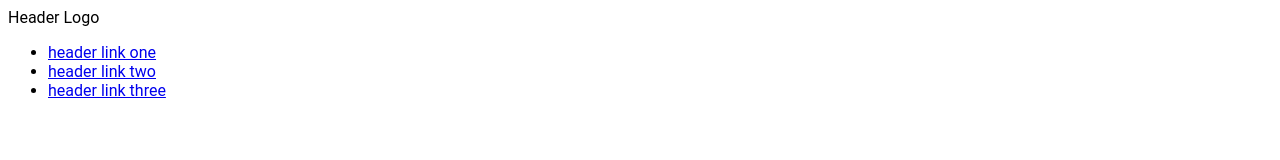
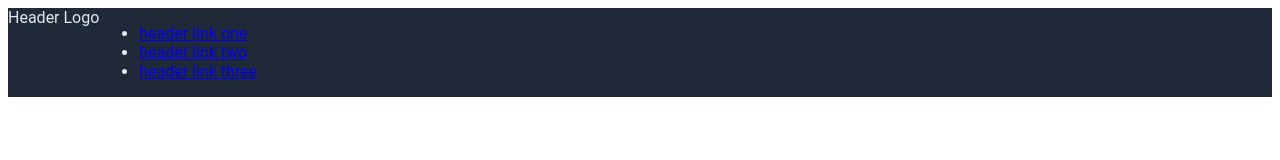
Before and after one commit to jrdanmatthews/landing-page, a plain HTML site: page index.html in a window 1280 px wide. Drawn offline with Linux system fonts and the light colour scheme.

Commit message:
Add background color and text color to header, Add flex display to body and header

```diff
--- a/style.css
+++ b/style.css
@@ -1,3 +1,12 @@
 body {
     font-family: Roboto, Oxygen, Ubuntu, Cantarell, 'Open Sans', 'Helvetica Neue', sans-serif;
+    display: flex;
 }
+
+.header{
+    color: #e5e7eb;
+    background-color: #1f2937;
+    display: flex;
+    flex: 1;
+
+}
```
